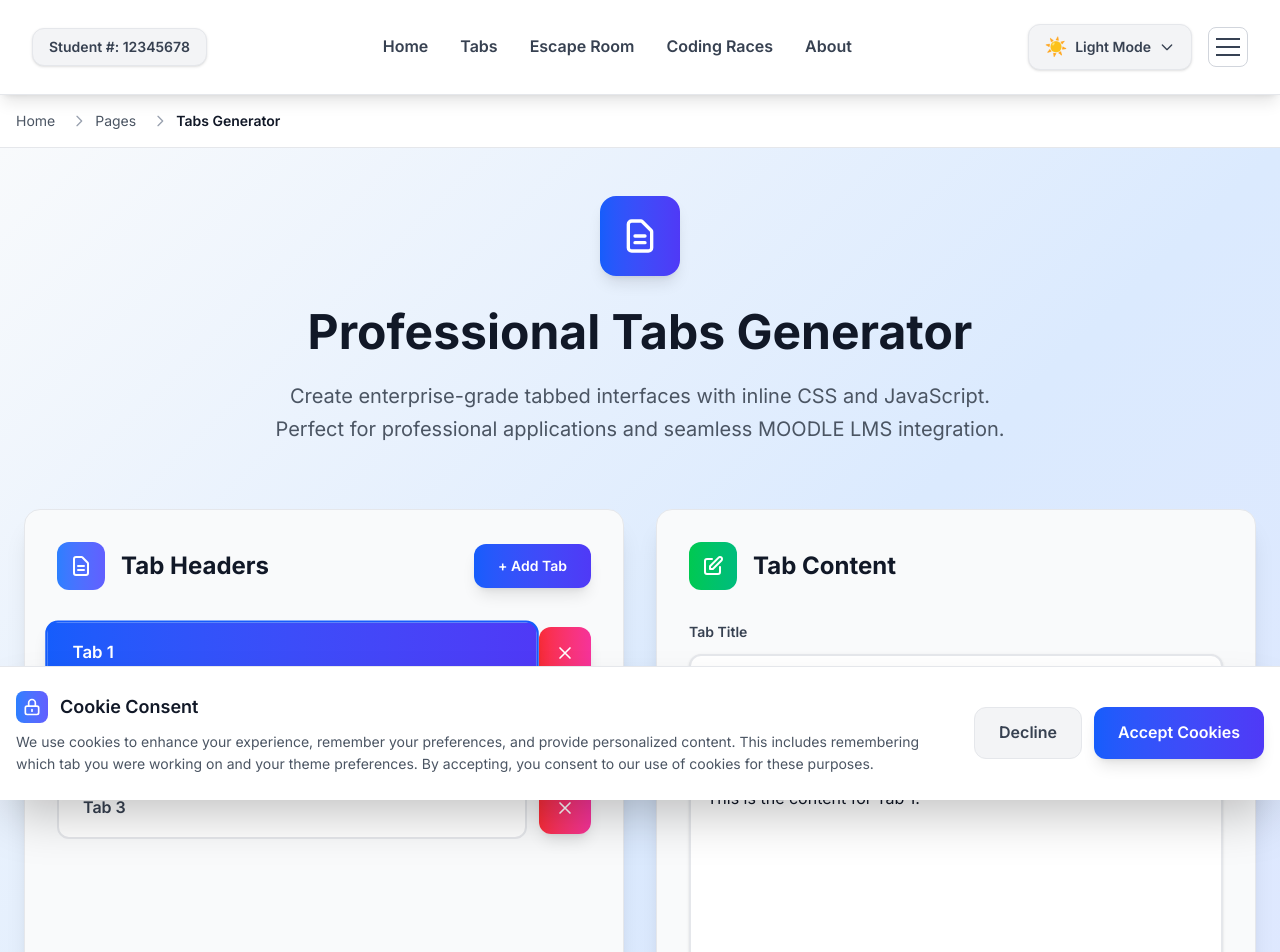
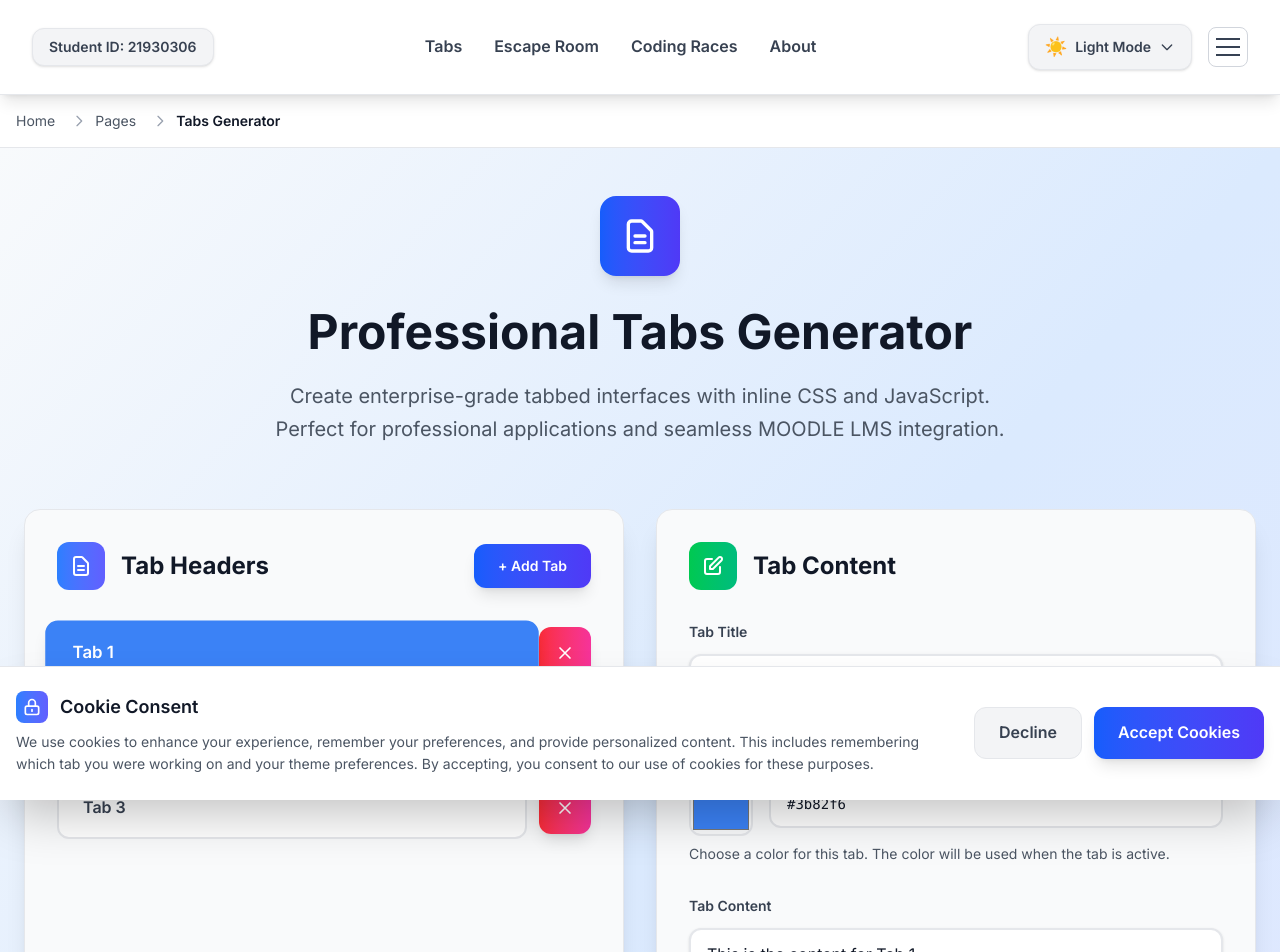
Before and after one commit to min261631/lms_assignment, a Next.js app: page /main_pages/tabs in a window 1280 px wide. Shown: the top 952 px of the page. Built offline with nearby package versions, Linux system fonts and the light colour scheme.

Commit message:
Add a new "Generate Tabs" feature link. Enhance CodeGenerator component to support tab colors and improve tab management.

```diff
--- a/app/components/CodeGenerator.tsx
+++ b/app/components/CodeGenerator.tsx
@@ -7,6 +7,7 @@ interface TabConfig {
   id: string;
   title: string;
   content: string;
+  color: string;
 }
 
 // Cookie utility functions
@@ -30,16 +31,19 @@ const getCookie = (name: string): string | null => {
 export default function CodeGenerator() {
   const { theme } = useTheme();
   const [tabs, setTabs] = useState<TabConfig[]>([
-    { id: 'tab1', title: 'Tab 1', content: 'This is the content for Tab 1.' },
-    { id: 'tab2', title: 'Tab 2', content: 'This is the content for Tab 2.' },
-    { id: 'tab3', title: 'Tab 3', content: 'This is the content for Tab 3.' }
+    { id: 'tab1', title: 'Tab 1', content: 'This is the content for Tab 1.', color: '#3b82f6' },
+    { id: 'tab2', title: 'Tab 2', content: 'This is the content for Tab 2.', color: '#10b981' },
+    { id: 'tab3', title: 'Tab 3', content: 'This is the content for Tab 3.', color: '#f59e0b' }
   ]);
   const [activeTab, setActiveTab] = useState('tab1');
   const [generatedCode, setGeneratedCode] = useState('');
+  const [nextTabId, setNextTabId] = useState(4);
 
   // Load tabs from localStorage on component mount
   useEffect(() => {
     const savedTabs = localStorage.getItem('tabs');
+    const savedNextTabId = localStorage.getItem('nextTabId');
+
     if (savedTabs) {
       try {
         const parsedTabs = JSON.parse(savedTabs);
@@ -47,6 +51,10 @@ export default function CodeGenerator() {
       } catch (error) {
         console.error('Error parsing saved tabs:', error);
       }
+    }
+
+    if (savedNextTabId) {
+      setNextTabId(parseInt(savedNextTabId));
     }
   }, []);
 
@@ -65,6 +73,20 @@ export default function CodeGenerator() {
   useEffect(() => {
     localStorage.setItem('tabs', JSON.stringify(tabs));
   }, [tabs]);
+
+
+
+  // Save nextTabId to localStorage whenever it changes
+  useEffect(() => {
+    localStorage.setItem('nextTabId', nextTabId.toString());
+  }, [nextTabId]);
+
+  // Ensure activeTab is always valid when tabs change
+  useEffect(() => {
+    if (tabs.length > 0 && !tabs.some(tab => tab.id === activeTab)) {
+      setActiveTab(tabs[0].id);
+    }
+  }, [tabs, activeTab]);
 
   // Save active tab to cookie whenever activeTab changes
   useEffect(() => {
@@ -85,17 +107,18 @@ export default function CodeGenerator() {
 <body style="font-family: 'Inter', -apple-system, BlinkMacSystemFont, 'Segoe UI', sans-serif; margin: 0; padding: 32px; background-color: #f8fafc; min-height: 100vh; line-height: 1.6;">
     <div style="max-width: 1200px; margin: 0 auto; background-color: white; border-radius: 16px; box-shadow: 0 10px 25px -5px rgba(0, 0, 0, 0.1), 0 4px 6px -2px rgba(0, 0, 0, 0.05); overflow: hidden; border: 1px solid #e2e8f0;">
         <!-- Tab Navigation -->
-        <div style="display: flex; background: linear-gradient(135deg, #1e293b 0%, #334155 100%); border-bottom: 1px solid #e2e8f0;">
+        <div style="display: flex; background: #f8fafc; border-bottom: 1px solid #e2e8f0;">
             ${tabs.map((tab, index) => `
             <button
                 id="btn-${tab.id}"
+                data-color="${tab.color}"
                 onclick="showTab('${tab.id}')"
                 style="
                     flex: 1;
                     padding: 20px 24px;
                     border: none;
-                    background-color: ${activeTab === tab.id ? 'rgba(255,255,255,0.15)' : 'transparent'};
-                    color: ${activeTab === tab.id ? 'white' : 'rgba(255,255,255,0.8)'};
+                    background-color: ${activeTab === tab.id ? tab.color : '#f1f5f9'};
+                    color: #000000;
                     cursor: pointer;
                     font-size: 15px;
                     font-weight: ${activeTab === tab.id ? '600' : '500'};
@@ -103,12 +126,11 @@ export default function CodeGenerator() {
                     position: relative;
                     font-family: 'Inter', -apple-system, BlinkMacSystemFont, 'Segoe UI', sans-serif;
                     letter-spacing: 0.025em;
+                    border-right: 1px solid #e2e8f0;
                 "
-                onmouseover="this.style.backgroundColor='${activeTab === tab.id ? 'rgba(255,255,255,0.2)' : 'rgba(255,255,255,0.1)'}'"
-                onmouseout="this.style.backgroundColor='${activeTab === tab.id ? 'rgba(255,255,255,0.15)' : 'transparent'}'"
             >
                 ${tab.title}
-                ${activeTab === tab.id ? '<div style="position: absolute; bottom: 0; left: 0; right: 0; height: 3px; background: linear-gradient(90deg, #3b82f6 0%, #1d4ed8 100%);"></div>' : ''}
+                ${activeTab === tab.id ? '<div style="position: absolute; bottom: 0; left: 0; right: 0; height: 3px; background: ' + tab.color + ';"></div>' : ''}
             </button>`).join('')}
         </div>
 
@@ -142,10 +164,15 @@ export default function CodeGenerator() {
             // Remove active class from all buttons
             const tabButtons = document.querySelectorAll('[id^="btn-"]');
             tabButtons.forEach(btn => {
-                btn.style.backgroundColor = 'transparent';
-                btn.style.color = 'rgba(255,255,255,0.8)';
+                btn.style.backgroundColor = '#f1f5f9';
+                btn.style.color = '#000000';
                 btn.style.fontWeight = '500';
-                btn.innerHTML = btn.innerHTML.replace('<div style="position: absolute; bottom: 0; left: 0; right: 0; height: 3px; background: linear-gradient(90deg, #3b82f6 0%, #1d4ed8 100%);"></div>', '');
+                btn.style.borderColor = '#e2e8f0';
+                // Remove any existing indicator
+                const existingIndicator = btn.querySelector('div[style*="position: absolute"]');
+                if (existingIndicator) {
+                    existingIndicator.remove();
+                }
             });
 
             // Show selected tab content
@@ -157,15 +184,38 @@ export default function CodeGenerator() {
             // Add active class to selected button
             const selectedButton = document.getElementById('btn-' + tabId);
             if (selectedButton) {
-                selectedButton.style.backgroundColor = 'rgba(255,255,255,0.15)';
-                selectedButton.style.color = 'white';
+                // Get the tab color from the data attribute
+                const tabColor = selectedButton.getAttribute('data-color') || '#3b82f6';
+                selectedButton.style.backgroundColor = tabColor;
+                selectedButton.style.color = '#000000';
                 selectedButton.style.fontWeight = '600';
-                selectedButton.innerHTML += '<div style="position: absolute; bottom: 0; left: 0; right: 0; height: 3px; background: linear-gradient(90deg, #3b82f6 0%, #1d4ed8 100%);"></div>';
+                selectedButton.style.borderColor = tabColor;
+
+                // Add indicator
+                const indicator = document.createElement('div');
+                indicator.style.cssText = 'position: absolute; bottom: 0; left: 0; right: 0; height: 3px; background: ' + tabColor + ';';
+                selectedButton.appendChild(indicator);
             }
         }
 
-        // Initialize with first tab active
+        // Add hover effects
         document.addEventListener('DOMContentLoaded', function() {
+            const tabButtons = document.querySelectorAll('[id^="btn-"]');
+            tabButtons.forEach(btn => {
+                btn.addEventListener('mouseenter', function() {
+                    if (this.style.backgroundColor !== this.getAttribute('data-color')) {
+                        this.style.backgroundColor = '#e2e8f0';
+                    }
+                });
+
+                btn.addEventListener('mouseleave', function() {
+                    if (this.style.backgroundColor !== this.getAttribute('data-color')) {
+                        this.style.backgroundColor = '#f1f5f9';
+                    }
+                });
+            });
+
+            // Initialize with first tab active
             showTab('${activeTab}');
         });
     </script>
@@ -207,19 +257,36 @@ export default function CodeGenerator() {
       alert('Maximum of 15 tabs allowed!');
       return;
     }
+
+    // Generate a random color for the new tab
+    const colors = ['#3b82f6', '#10b981', '#f59e0b', '#ef4444', '#8b5cf6', '#06b6d4', '#84cc16', '#f97316'];
+    const randomColor = colors[Math.floor(Math.random() * colors.length)];
+
     const newTab: TabConfig = {
-      id: `tab${tabs.length + 1}`,
+      id: `tab${nextTabId}`,
       title: `Step ${tabs.length + 1}`,
-      content: `This is the content for Step ${tabs.length + 1}.`
+      content: `This is the content for Step ${tabs.length + 1}.`,
+      color: randomColor
     };
     setTabs([...tabs, newTab]);
+    setNextTabId(nextTabId + 1);
+
+    // If this is the first tab being added, make it active
+    if (tabs.length === 0) {
+      setActiveTab(newTab.id);
+    }
   };
 
   const removeTab = (index: number) => {
     if (tabs.length > 1) {
       const newTabs = tabs.filter((_, i) => i !== index);
       setTabs(newTabs);
+      // If the removed tab was active, set the first remaining tab as active
       if (activeTab === tabs[index].id) {
+        setActiveTab(newTabs[0].id);
+      }
+      // If the active tab no longer exists in the new tabs array, set the first tab as active
+      else if (!newTabs.some(tab => tab.id === activeTab)) {
         setActiveTab(newTabs[0].id);
       }
     }
@@ -275,9 +342,13 @@ export default function CodeGenerator() {
                       onClick={() => setActiveTab(tab.id)}
                       className={`flex-1 text-left px-6 py-4 rounded-xl border-2 transition-all duration-200 font-semibold ${
                         activeTab === tab.id
-                          ? 'bg-gradient-to-r from-blue-600 to-indigo-600 text-white border-blue-600 shadow-lg transform scale-105'
-                          : 'bg-white dark:bg-gray-700 text-gray-700 dark:text-gray-200 border-gray-200 dark:border-gray-600 hover:border-blue-300 dark:hover:border-blue-500 hover:bg-blue-50 dark:hover:bg-blue-900/20 hover:shadow-md'
+                          ? 'text-white shadow-lg transform scale-105'
+                          : 'bg-white dark:bg-gray-700 text-gray-700 dark:text-gray-200 border-gray-200 dark:border-gray-600 hover:shadow-md'
                       }`}
+                      style={{
+                        backgroundColor: activeTab === tab.id ? tab.color : undefined,
+                        borderColor: activeTab === tab.id ? tab.color : undefined
+                      }}
                     >
                       {tab.title}
                     </button>
@@ -294,7 +365,7 @@ export default function CodeGenerator() {
                   </div>
                 ))}
               </div>
-            </div>
+                        </div>
 
             {/* Tabs Content Section */}
             <div className="bg-gray-50 dark:bg-gray-800 rounded-2xl shadow-xl border border-gray-200 dark:border-gray-700 p-8 hover:shadow-2xl transition-shadow duration-300">
@@ -322,6 +393,32 @@ export default function CodeGenerator() {
                       className="w-full px-4 py-3 border-2 border-gray-200 dark:border-gray-600 rounded-xl focus:outline-none focus:ring-2 focus:ring-blue-500 focus:border-blue-500 transition-all duration-200 text-gray-900 dark:text-white bg-white dark:bg-gray-700 font-medium shadow-sm"
                       placeholder="Enter tab title..."
                     />
+                  </div>
+
+                  <div className="mb-8">
+                    <label className="block text-sm font-semibold text-gray-700 dark:text-gray-200 mb-3">
+                      Tab Color
+                    </label>
+                    <div className="flex items-center space-x-4">
+                      <input
+                        type="color"
+                        value={tab.color}
+                        onChange={(e) => updateTab(index, 'color', e.target.value)}
+                        className="w-16 h-16 rounded-xl border-2 border-gray-200 dark:border-gray-600 cursor-pointer"
+                      />
+                      <div className="flex-1">
+                        <input
+                          type="text"
+                          value={tab.color}
+                          onChange={(e) => updateTab(index, 'color', e.target.value)}
+                          className="w-full px-4 py-3 border-2 border-gray-200 dark:border-gray-600 rounded-xl focus:outline-none focus:ring-2 focus:ring-blue-500 focus:border-blue-500 transition-all duration-200 text-gray-900 dark:text-white bg-white dark:bg-gray-700 font-mono text-sm"
+                          placeholder="#3b82f6"
+                        />
+                      </div>
+                    </div>
+                    <p className="text-sm text-gray-600 dark:text-gray-400 mt-2">
+                      Choose a color for this tab. The color will be used when the tab is active.
+                    </p>
                   </div>
 
                   <div>
--- a/app/components/Header.tsx
+++ b/app/components/Header.tsx
@@ -24,17 +24,14 @@ const Header: React.FC = () => {
       <div className="container mx-auto flex justify-between items-center px-8 py-6">
         <div className="flex items-center space-x-6">
           {/* Student Number - Top Left */}
-          <div className="text-sm font-semibold bg-gray-100 dark:bg-gray-800 text-gray-700 dark:text-gray-200 px-4 py-2 rounded-xl border border-gray-200 dark:border-gray-600 shadow-sm">
-            Student #: 12345678
-          </div>
+          <Link href="/" className="text-sm font-semibold bg-gray-100 dark:bg-gray-800 text-gray-700 dark:text-gray-200 px-4 py-2 rounded-xl border border-gray-200 dark:border-gray-600 shadow-sm hover:bg-gray-200 dark:hover:bg-gray-700 transition-colors duration-200 cursor-pointer">
+            Student ID: 21930306
+          </Link>
 
         </div>
 
         {/* Desktop Navigation */}
         <nav className="hidden md:flex space-x-8" role="navigation" aria-label="Main navigation">
-          <Link href="/" className="text-gray-700 dark:text-gray-200 hover:text-blue-600 dark:hover:text-blue-400 transition-all duration-200 font-semibold hover:scale-105">
-            Home
-          </Link>
           <Link href="/main_pages/tabs" className="text-gray-700 dark:text-gray-200 hover:text-blue-600 dark:hover:text-blue-400 transition-all duration-200 font-semibold hover:scale-105">
             Tabs
           </Link>
@@ -86,13 +83,6 @@ const Header: React.FC = () => {
       >
         <nav className="container mx-auto px-8 py-6 space-y-4" role="navigation" aria-label="Navigation menu">
           <Link
-            href="/"
-            onClick={closeMenu}
-            className="block text-gray-700 dark:text-gray-200 hover:text-blue-600 dark:hover:text-blue-400 transition-all duration-200 font-semibold py-3 border-b border-gray-100 dark:border-gray-700 hover:bg-gray-50 dark:hover:bg-gray-800 rounded-lg px-4"
-          >
-            Home
-          </Link>
-          <Link
             href="/main_pages/tabs"
             onClick={closeMenu}
             className="block text-gray-700 dark:text-gray-200 hover:text-blue-600 dark:hover:text-blue-400 transition-all duration-200 font-semibold py-3 border-b border-gray-100 dark:border-gray-700 hover:bg-gray-50 dark:hover:bg-gray-800 rounded-lg px-4"
--- a/app/main_pages/about/page.tsx
+++ b/app/main_pages/about/page.tsx
@@ -44,7 +44,7 @@ export default function About() {
                   </svg>
                 </div>
                 <strong className="text-gray-900 dark:text-white font-semibold">Student Number:</strong>
-                <p className="text-gray-600 dark:text-gray-300 mt-2 font-medium">12345678</p>
+                <p className="text-gray-600 dark:text-gray-300 mt-2 font-medium">21930306</p>
               </div>
               <div className="bg-gray-50 dark:bg-gray-700 rounded-lg p-6 border border-gray-200 dark:border-gray-600">
                 <div className="text-purple-600 dark:text-purple-400 mb-3">
```
Also changed, not shown: app/page.tsx (+18 -16 lines), app/test-theme/page.tsx (deleted, +0 -80 lines).
